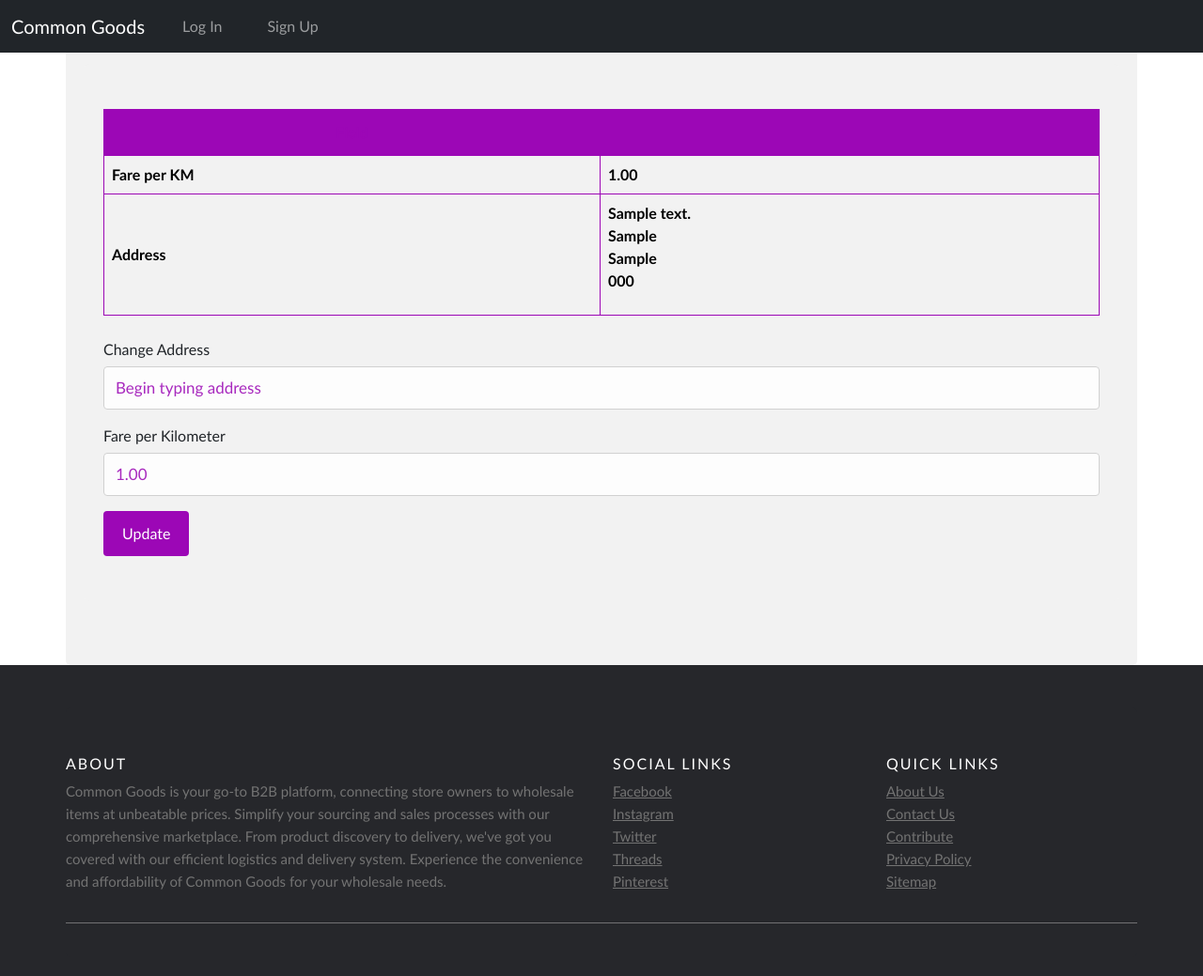
After one commit to nishorgo/CommonGoods, a Django app: page /hub/ in a window 1280 px wide. The commit adds this page. Shown: the whole page at 94% size. Run offline with Django 5.2, Linux system fonts and the light colour scheme; tables that the repository leaves empty hold one stand-in row (values such as "Sample post"); parts of the project's set-up code (start-up, migrations or seed data) failed here and were passed over; some libraries are stand-ins or nearby versions.

Commit message:
added hub and fare configurations and customized the order and route accordingly

```diff
--- a/core/admin.py
+++ b/core/admin.py
@@ -1,5 +1,5 @@
 from django.contrib import admin
-from .models import Business, Category, Brand, Order, Product, ProductShop, FareConfiguration
+from .models import Business, Category, Brand, Order, Product, ProductShop, HubConfiguration
 
 # Register your models here.
 admin.site.register(Business)
@@ -8,3 +8,4 @@ admin.site.register(Brand)
 admin.site.register(Order)
 admin.site.register(Product)
 admin.site.register(ProductShop)
+admin.site.register(HubConfiguration)
--- a/core/forms.py
+++ b/core/forms.py
@@ -1,6 +1,6 @@
 from django import forms
 from django.core import validators
-from .models import Brand, Business, Product, ProductShop
+from .models import HubConfiguration, Business, Product, ProductShop
 
 class RegisterBusinessForm(forms.ModelForm):
     name = forms.CharField(max_length=255, required=True, widget=forms.TextInput(attrs={'placeholder': 'Your business name...'}))
@@ -48,6 +48,22 @@ class OrderForm(forms.Form):
     )
 
 
+class HubConfigureForm(forms.ModelForm):
+    fare_per_km = forms.CharField(max_length=100, required=True, label='Fare/KM')
+
+    address = forms.CharField(max_length=100, required=True, label='Address', widget=forms.HiddenInput())
+    town = forms.CharField(max_length=100, required=True, label='Town/City', widget=forms.HiddenInput())
+    county = forms.CharField(max_length=100, required=True, label='Province', widget=forms.HiddenInput())
+    post_code = forms.CharField(max_length=8, required=True, label='Postal Code', widget=forms.HiddenInput())
+    country = forms.CharField(max_length=40, required=True, label='Country', widget=forms.HiddenInput())
+    longitude = forms.CharField(max_length=50, required=True, label='Longitude', widget=forms.HiddenInput())
+    latitude = forms.CharField(max_length=50, required=True, label='Latitude', widget=forms.HiddenInput())
+
+    class Meta:
+        model = HubConfiguration
+        fields = '__all__'
+
+
 
 class CreateProductForm(forms.ModelForm):
     class Meta:
--- a/core/urls.py
+++ b/core/urls.py
@@ -3,7 +3,8 @@ from . import views
 
 
 urlpatterns = [
-    path("", views.homepage_view, name="home"),
+    path('', views.homepage_view, name='home'),
+    path('hub/', views.hub_configuration_view, name='hub'),
     path('register/', views.RegisterBusiness.as_view(), name='register_business'),
     path('business/', views.business_list, name='business_list'),
     path('business/<int:shop_id>', views.shop_detail, name='shop_detail'),
--- a/core/views.py
+++ b/core/views.py
@@ -10,13 +10,14 @@ from django.urls import reverse
 from django.shortcuts import render, redirect
 from django.conf import settings
 from django.http import JsonResponse
-from django.core.mail import send_mail, EmailMultiAlternatives
+from django.core.mail import EmailMultiAlternatives
+from django.core.exceptions import ValidationError
 from django.template.loader import render_to_string
 from django.utils.html import strip_tags
 from django.contrib import messages
 
-from .forms import RegisterBusinessForm, BusinessAddressForm, CreateProductForm, CreateProductShopForm, OrderForm
-from .models import Business, Category, Product, ProductShop, Order
+from .forms import RegisterBusinessForm, BusinessAddressForm, CreateProductForm, CreateProductShopForm, OrderForm, HubConfigureForm
+from .models import Business, Category, Product, ProductShop, Order, HubConfiguration
 from .maps import calculate_distance, get_directions, reverse_geocode
 from .forecast import exp_smoothing_forecast
 from .sheets import access_sheets, sort_sheet_data, sync_data_with_sheet
@@ -138,6 +139,37 @@ def address_view(request, shop_id):
         return render(request, 'core/address.html', context)
 
 
+def hub_configuration_view(request):
+    config = None
+    try:
+        config = HubConfiguration.objects.get()
+    except HubConfiguration.DoesNotExist:
+        pass  # No action needed if the instance doesn't exist
+
+    if request.method == 'POST':
+        if config:  # Check if config exists
+            form = HubConfigureForm(request.POST, instance=config)
+        else:
+            form = HubConfigureForm(request.POST)
+
+        if form.is_valid():
+            form.save()
+            return JsonResponse({'result': 'SUCCESS', 'message': 'Hub details succesfully updated'})
+        else:
+            message = FormErrors(form)
+            return JsonResponse({'result': 'Error', 'message': message})
+
+    # Initial GET request handling:
+    form = HubConfigureForm(instance=config)  # Create the form even if config doesn't exist
+    context = {
+        'form': form,
+        'config': config,
+        'google_api_key': settings.GOOGLE_API_KEY,
+        'base_country': settings.BASE_COUNTRY
+    }
+    return render(request, 'core/hub_configuration.html', context)
+
+
 def order_view(request, productshop_id):
     product_shop = get_object_or_404(ProductShop, id=productshop_id)
     shop_choices = get_user_shops(request)
@@ -155,6 +187,9 @@ def order_view(request, productshop_id):
             if quantity > product_shop.quantity:
                 error = "Quantity cannot exceed available stock."
             else:
+                hub = HubConfiguration.objects.get()
+                hub_coordinate = (hub.latitude, hub.longitude)
+
                 from_shop = product_shop.shop
                 from_shop_coordinate = (from_shop.latitude, from_shop.longitude)
 
@@ -162,13 +197,17 @@ def order_view(request, productshop_id):
                 to_shop_coordinate = (to_shop.latitude, to_shop.longitude)
 
                 distance = calculate_distance(from_shop_coordinate, to_shop_coordinate)
+                distance += calculate_distance(hub_coordinate, from_shop_coordinate)
+
+                delivery_charge = distance * float(hub.fare_per_km)
 
                 order = Order(
                     from_shop=from_shop,
                     to_shop=to_shop,
                     product=product_shop.product,
                     quantity=quantity,
-                    distance=distance
+                    distance=distance,
+                    delivery_charge=delivery_charge
                 )
                 order.save()
 
@@ -180,8 +219,9 @@ def order_view(request, productshop_id):
 
 def direction_view(request):
     undelivered_orders = Order.objects.filter(has_delivered=False)
+    hub = HubConfiguration.objects.get()
 
-    locations = []
+    locations = [{'lat': float(hub.latitude), 'lng': float(hub.longitude)}]
     for order in undelivered_orders:
         locations.append({'lat': float(order.from_shop.latitude), 'lng': float(order.from_shop.longitude)})
         locations.append({'lat': float(order.to_shop.latitude), 'lng': float(order.to_shop.longitude)})
--- a/requirements.txt
+++ b/requirements.txt
@@ -3,7 +3,7 @@ amqp==5.2.0
 asgiref==3.7.2
 beautifulsoup4==4.12.3
 billiard==4.2.0
-cachetools==5.3.2
+cachetools==5.3.3
 celery==5.3.6
 certifi==2024.2.2
 cffi==1.16.0
@@ -13,7 +13,7 @@ click-didyoumean==0.3.0
 click-plugins==1.1.1
 click-repl==0.3.0
 colorama==0.4.6
-crispy-bootstrap5==2023.10
+crispy-bootstrap5==2024.2
 cryptography==42.0.5
 defusedxml==0.7.1
 Django==5.0.2
@@ -50,6 +50,7 @@ PyJWT==2.8.0
 pyparsing==3.1.1
 pyreadline3==3.4.1
 python-dateutil==2.8.2
+python-dotenv==1.0.1
 python3-openid==3.2.0
 pytz==2024.1
 redis==5.0.1
--- a/static/google_places.js
+++ b/static/google_places.js
@@ -67,13 +67,15 @@ function onPlaceChanged (){
         }
         $('#id_address').val(num + " " + addy)
 
-        //find all hidden inputs & ignore csrf token
-        var x = $( "input:hidden" );
+        //find all hidden inputs within the form (adjust the selector if needed)
+        var x = $("#profileform input:hidden");
         for (let i = 0; i < x.length; i++){
-            if (x[i].name != "csrfmiddlewaretoken")
-            x[i].type = "text";
-            x.eq(x).attr("class", 'hidden-el')
+            if (x[i].name != "csrfmiddlewaretoken") {
+                x[i].type = "text"; // Change to visible input
+                x.eq(x).attr("class", 'hidden-el')
+            }
         }
+
 
         //fade in the completed form
         $('.hidden-el').fadeIn()
--- a/static/main.css
+++ b/static/main.css
@@ -1,4 +1,4 @@
-body {font-family: 'Courier Prime', monospace;}
+body {font-family: 'Calibri', monospace;}
 * {box-sizing: border-box;}
 
 body {
@@ -8,6 +8,12 @@ body {
 body, html, .map-container {
   height: 100%;
 }
+
+form #profileform label {  /* Adjust selector to your exact structure */
+  display: block !important; /* Use !important cautiously */
+  visibility: visible !important;
+}
+
 
 .card-img-top {
   object-fit: contain; /* Or object-fit: cover; */
@@ -104,22 +110,22 @@ input[type=text], input[type=email], input[type=password], select, textarea {
 
 ::-webkit-input-placeholder { /* Edge */
   color: #9c07b6;
-  font-family: 'Courier Prime', monospace;
+  font-family: 'Calibri', monospace;
 }
 
 :-ms-input-placeholder { /* Internet Explorer */
   color: #9c07b6;
-  font-family: 'Courier Prime', monospace;
+  font-family: 'Calibri', monospace;
 }
 
 ::placeholder {
   color: #9c07b6;
-  font-family: 'Courier Prime', monospace;
+  font-family: 'Calibri', monospace;
 }
 
 input, select{
   color: #9c07b6;
-  font-family: 'Courier Prime', monospace;
+  font-family: 'Calibri', monospace;
 
 }
 
@@ -296,7 +302,7 @@ button[type=submit]:hover {
 }
 
 table {
-  font-family: 'Courier Prime', monospace;
+  font-family: 'Calibri', monospace;
   border-collapse: collapse;
   width: 100%;
 }
--- a/templates/_base.html
+++ b/templates/_base.html
@@ -40,6 +40,9 @@
                         {% endif %}
 
                         {% if user.is_superuser %}
+                            <li class="nav-item mx-3">
+                                <a class="nav-link" href="{% url 'hub' %}">Configure Hub</a>
+                            </li>
                             <li class="nav-item mx-3">
                                 <a class="nav-link" href="{% url 'mail_expired_products' %}">Email Alert</a>
                             </li>
--- /dev/null
+++ b/templates/core/hub_configuration.html
@@ -0,0 +1,97 @@
+{% extends '_base.html' %}
+{% load static %}
+
+
+{% block extend_head %}
+
+{% endblock %}
+
+
+{% block content %}
+
+<div class="my-5 py-5 container">
+  {% if config %}
+  <table>
+    <thead>
+      <tr>
+        <th>Field</th>
+        <th></th>
+      </tr>
+    </thead>
+    <tbody>
+      <tr>
+        <td>Fare per KM</td>
+        <td> {{config.fare_per_km}} </td>
+      </tr>
+      <tr>
+        <td>Address</td>
+        <td>
+          <address>
+            {{config.address}}<br>
+            {{config.town}}<br>
+            {{config.county}}<br>
+            {{config.post_code}}<br>
+          </address>
+        </td>
+      </tr>
+    </tbody>
+  </table>
+  </br>
+  <label for="id-google-address">Change Address</label>
+  {% else %}
+  <label for="id-google-address">Add Address</label>
+  {% endif %}
+
+  <input type="text" placeholder="Begin typing address" id="id-google-address" name="google_address">
+
+    <form id="profileform" method="POST" action="{% url "hub" %}">
+        {% csrf_token %}
+
+
+        <label for="address" class="hidden-el" hidden>Address</label>
+        {{form.address}}
+
+        <label for="town" class="hidden-el" hidden>Town/City</label>
+        {{form.town}}
+
+        <label for="county" class="hidden-el" hidden>County</label>
+        {{form.county}}
+
+        <label for="post_code" class="hidden-el" hidden>Postal Code</label>
+        {{form.post_code}}
+
+        <label for="country" class="hidden-el" hidden>Country</label>
+        {{form.country}}
+
+        <label for="longitude" class="hidden-el" hidden>Longitude</label>
+        {{form.longitude}}
+
+        <label for="latitude" class="hidden-el" hidden>Latitude</label>
+        {{form.latitude}}
+
+        <div class="form-group">
+            <label for="id_fare_per_km">Fare per Kilometer</label>
+            {{ form.fare_per_km }}
+        </div>
+
+        <button type="submit" id="profile-btn">Update</button>
+    </form>
+
+</div>
+
+{% endblock %}
+
+{% block extend_footer %}
+
+<script type="text/javascript">
+
+  var google_api_key = "{{google_api_key|safe}}";
+  var base_country = "{{base_country|safe}}";
+
+</script>
+
+<script src="https://maps.googleapis.com/maps/api/js?key={{google_api_key}}&callback=initAutoComplete&loading=async&libraries=places"></script>
+<script src="{% static 'google_places.js' %}"></script>
+
+
+{% endblock %}
```
Also changed, not shown: config/settings.py (+10 -5 lines), core/models.py (+14 -4 lines), core/migrations/0019_hubconfiguration_delete_fareconfiguration.py (added), core/migrations/0020_order_delivery_charge.py (added), core/migrations/0021_alter_order_delivery_charge_and_more.py (added), 2 other files.
